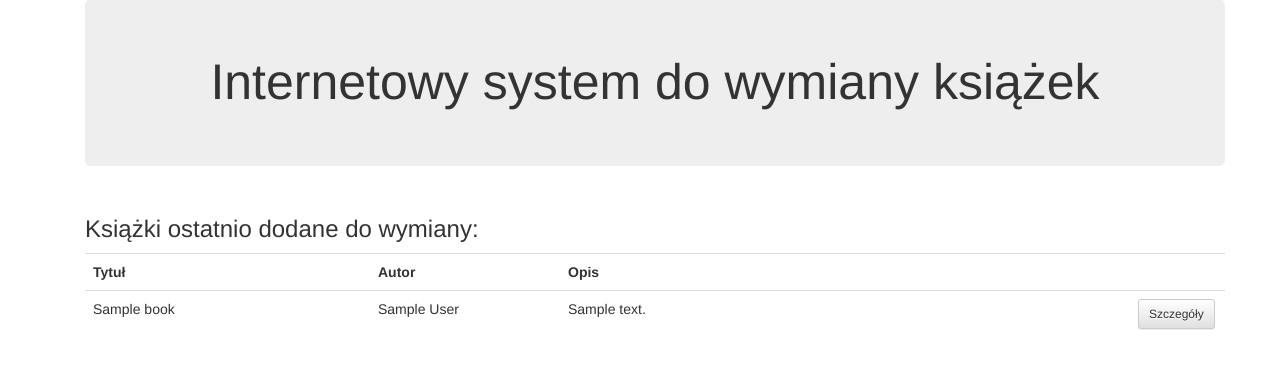
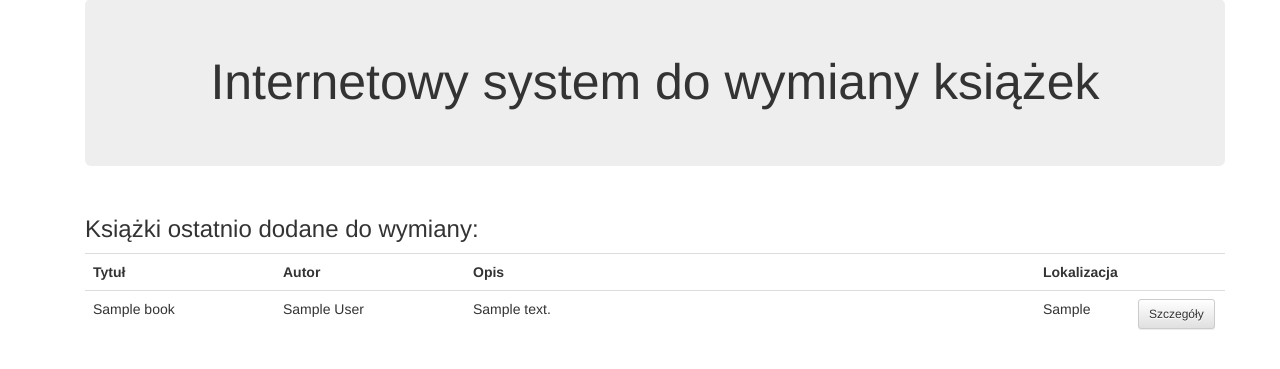
Before and after one commit to wstawinski/books_exchange_system, a Django app: page / in a window 1280 px wide. Shown: the part 71-440 px from the top of the page. Run offline with Django 3.2, Linux system fonts and the light colour scheme; tables that the repository leaves empty hold one stand-in row (values such as "Sample post"); some libraries are stand-ins or nearby versions.

Commit message:
jeszcze kilka kosmetycznych zmian

```diff
--- a/templates/book_details/book.html
+++ b/templates/book_details/book.html
@@ -16,15 +16,17 @@
     </div>
     <div class="container">
         <div class="col-md-8">
-            <h4>Opis książki:</h4>
-            <p class="text-justify">{{ book.description }}</p>
             {% if book.booktype_id == 1 %}
+                <h4>Opis książki:</h4>
+                <p class="text-justify">{{ book.description }}</p>
+                <h4>Lokalizacja: {{ book.user.profile.location }}</h4>
                 {% if book.user_id == user.id %}
                     <h3>Książka udostępniona do wymiany przez Ciebie.</h3>
                 {% else %}
                     <h3>Książka udostępniona do wymiany przez użytkownika: <b>{{ book.user.username }}</b></h3>
                 {% endif %}
             {% elif book.booktype_id == 2 %}
+                <h4>Lokalizacja: {{ book.user.profile.location }}</h4>
                 {% if book.user_id == user.id %}
                     <h3>Książka poszukiwana przez Ciebie.</h3>
                 {% else %}
--- a/templates/books_exchange_system/index.html
+++ b/templates/books_exchange_system/index.html
@@ -14,11 +14,13 @@
         <h3>Książki ostatnio dodane do wymiany:</h3>
         <table class="table">
             <tr>
-                <th class="col-md-3">Tytuł</th><th class="col-md-2">Autor</th><th class="col-md-6">Opis</th><th class="col-md-1"></th>
+                <th class="col-md-2">Tytuł</th><th class="col-md-2">Autor</th><th class="col-md-6">Opis</th>
+                <th class="col-md-1">Lokalizacja</th><th class="col-md-1"></th>
             </tr>
             {% for book in latest_books %}
                 <tr>
                     <td>{{ book.title }}</td><td>{{ book.author }}</td><td class="text-justify">{{ book.description }}</td>
+                    <td>{{ book.user.profile.location }}</td>
                     <td><a href="{% url 'book_details' book.id %}" class="btn btn-default btn-sm">Szczegóły</a></td>
                 </tr>
             {% endfor %}
--- a/templates/search/form.html
+++ b/templates/search/form.html
@@ -29,11 +29,13 @@
             {% if books.count != 0 %}
                 <table class="table">
                     <tr>
-                        <th class="col-md-3">Tytuł</th><th class="col-md-2">Autor</th><th class="col-md-6">Opis</th><th class="col-md-1"></th>
+                        <th class="col-md-2">Tytuł</th><th class="col-md-2">Autor</th><th class="col-md-6">Opis</th>
+                        <th class="col-md-1">Lokalizacja</th><th class="col-md-1"></th>
                     </tr>
                 {% for book in books %}
                     <tr>
                         <td>{{ book.title }}</td><td>{{ book.author }}</td><td class="text-justify">{{ book.description }}</td>
+                        <td>{{ book.user.profile.location }}</td>
                         <td><a href="{% url 'book_details' book.id %}" class="btn btn-default btn-sm">Szczegóły</a></td>
                     </tr>
                 {% endfor %}
```
